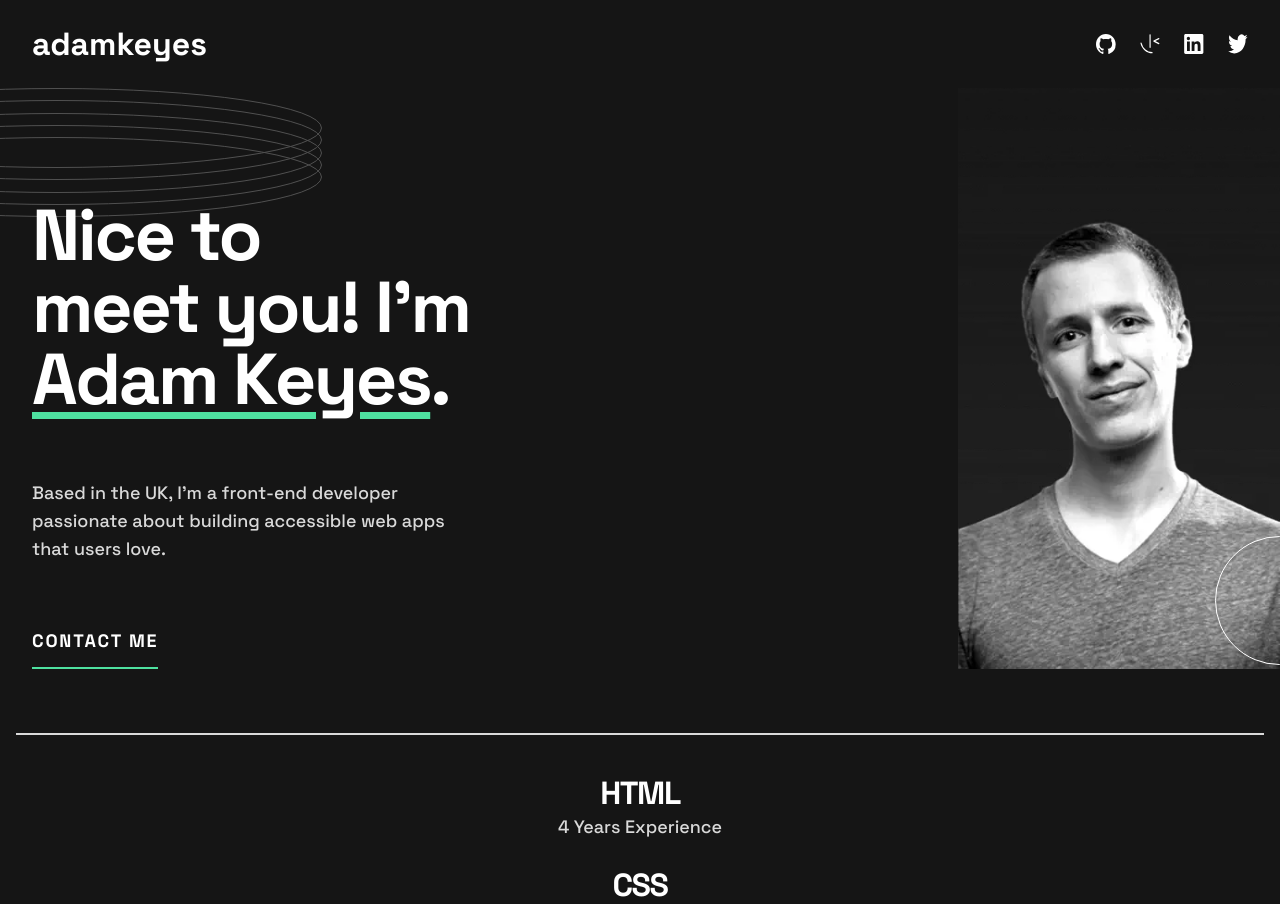
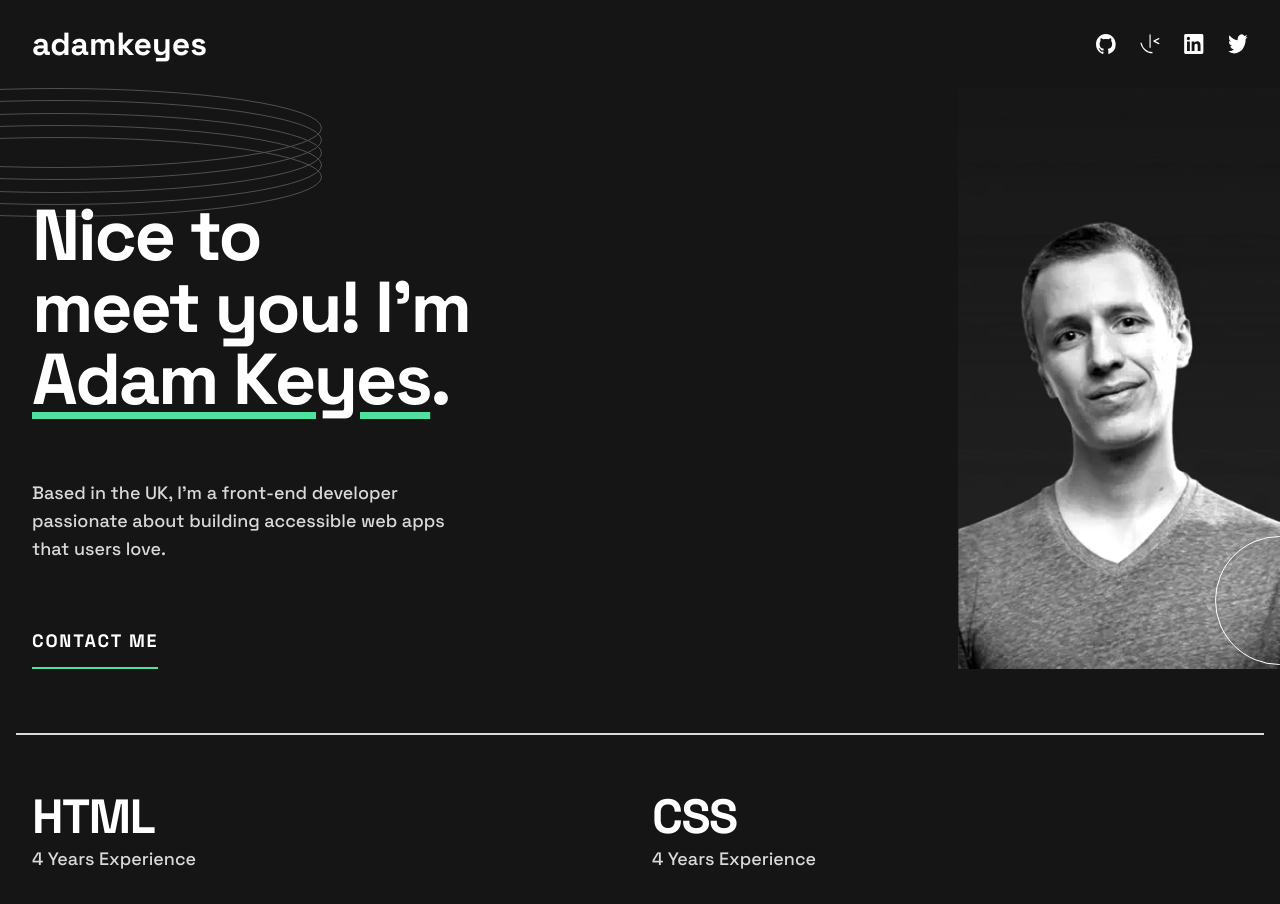
Before and after one commit to JayBrown92/single-page-developer-portfolio, a Next.js app: page / in a window 1280 px wide. Shown: the top 904 px of the page. Built offline with nearby package versions, Linux system fonts and the light colour scheme.

Commit message:
fin: experience sec

```diff
--- a/src/components/content/Experience.tsx
+++ b/src/components/content/Experience.tsx
@@ -32,7 +32,7 @@ export default function Experience() {
 
   return (
     <Section id={"experience-section"}>
-      <Container className=" grid gap-6 py-10  text-center before:absolute  before:left-4 before:right-4 before:top-0 before:mx-auto before:border-y-[1px] before:border-color-primary after:absolute  after:bottom-0 after:left-4 after:right-4 after:mx-auto after:border-y-[1px] after:border-color-primary ">
+      <Container className="  grid gap-6  py-10 text-center  before:absolute before:left-4 before:right-4 before:top-0 before:mx-auto before:border-y-[1px] before:border-color-primary  after:absolute after:bottom-0 after:left-4 after:right-4 after:mx-auto after:border-y-[1px] after:border-color-primary md:grid-cols-2 md:py-14 md:text-left md:after:hidden">
         {ExpContent.map((content, index) => {
           const { header, text } = content;
           return (
--- a/src/styles/globals.css
+++ b/src/styles/globals.css
@@ -32,7 +32,7 @@
       @apply text-2xl-2;
     }
     h3 {
-      @apply text-xl;
+      @apply text-xl-2;
     }
     h4 {
       @apply text-lg-2;
```
